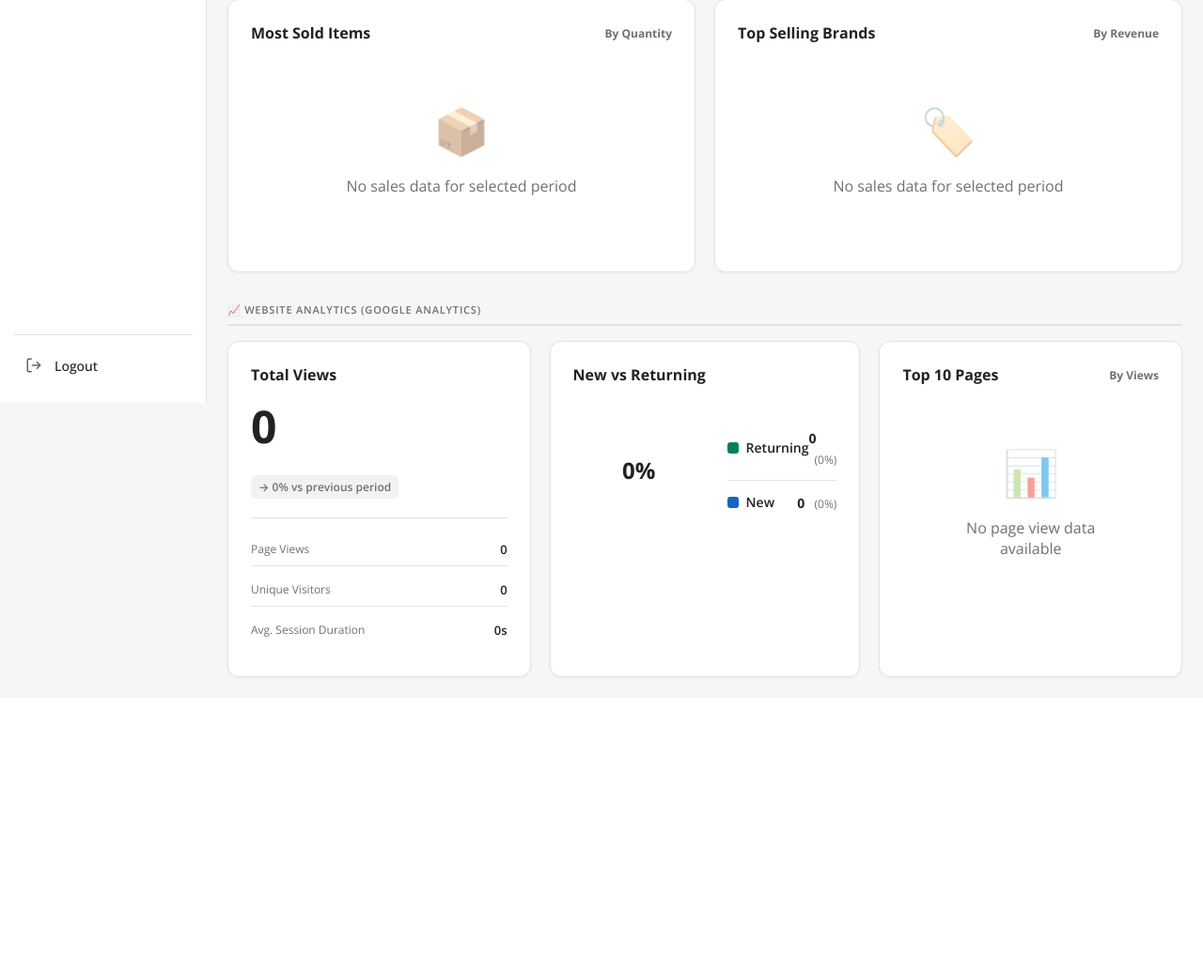
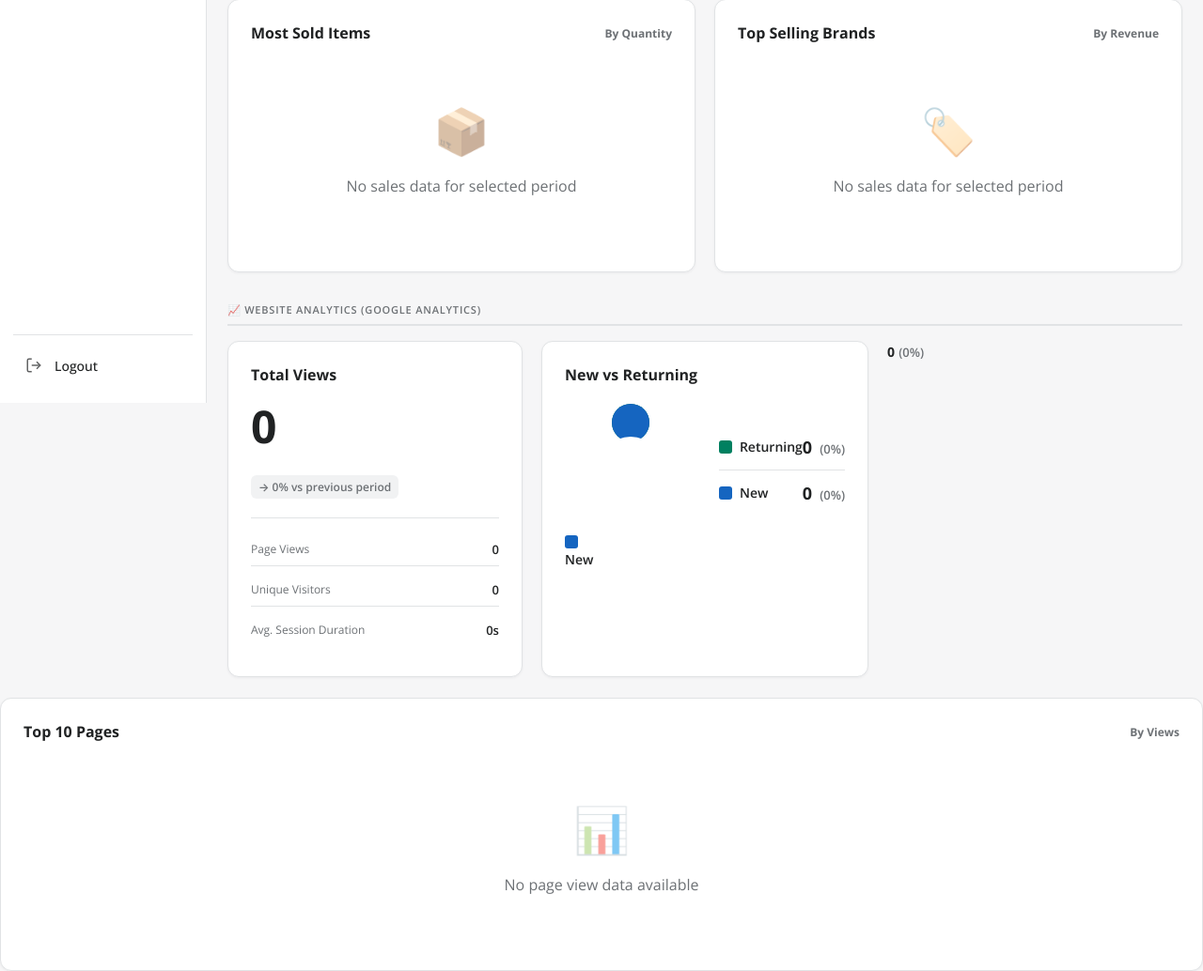
Before and after one commit to schaak722/mini-muse, a Flask app: page / in a window 1280 px wide. Shown: the part 371-1405 px from the top of the page at 94% size. Before the commit the page ends 1094 px from the top, so only its background shows below. Run offline with Flask 3, Linux system fonts and the light colour scheme; the visitor is signed in with stand-in values (Sample User, id 1); data that the repository does not hold is empty; parts of the project's set-up code (start-up, migrations or seed data) failed here and were passed over.

Commit message:
Add files via upload

```diff
--- a/app/templates/dashboard.html
+++ b/app/templates/dashboard.html
@@ -301,14 +301,26 @@
   }
 
   .legend-color {
-    width: 12px;
-    height: 12px;
+    width: 14px;
+    height: 14px;
     border-radius: 3px;
   }
 
   .legend-name {
     font-size: 14px;
     font-weight: 600;
+    color: var(--text);
+  }
+
+  .legend-value-group {
+    display: flex;
+    align-items: baseline;
+    gap: 8px;
+  }
+
+  .legend-count {
+    font-size: 18px;
+    font-weight: 700;
     color: var(--text);
   }
 
@@ -319,9 +331,9 @@
   }
 
   .legend-percent {
-    font-size: 12px;
+    font-size: 13px;
     color: var(--muted);
-    margin-left: 6px;
+    font-weight: 600;
   }
 
   .stat-row {
@@ -608,40 +620,41 @@
     <div class="pie-chart">
       <!-- SVG Donut Chart -->
       <div class="pie-visual">
-        <svg width="100%" height="100%" viewBox="0 0 160 160" preserveAspectRatio="xMidYMid meet">
+        <svg width="100%" height="100%" viewBox="0 0 140 140" preserveAspectRatio="xMidYMid meet">
           <!-- Calculate arc lengths -->
-          {% set circumference = 2 * 3.14159 * 60 %}
+          {% set circumference = 2 * 3.14159 * 50 %}
           {% set returning_dash = (returning_percent / 100) * circumference %}
           {% set new_dash = (new_percent / 100) * circumference %}
 
           <!-- Green arc for Returning users -->
           <circle
-            cx="80"
-            cy="80"
-            r="60"
+            cx="70"
+            cy="70"
+            r="50"
             fill="none"
             stroke="#008060"
-            stroke-width="30"
+            stroke-width="40"
             stroke-dasharray="{{ returning_dash }} {{ circumference }}"
-            transform="rotate(-90 80 80)"
-            stroke-linecap="butt"
+            transform="rotate(-90 70 70)"
+            stroke-linecap="round"
           />
 
           <!-- Blue arc for New users -->
           <circle
-            cx="80"
-            cy="80"
-            r="60"
+            cx="70"
+            cy="70"
+            r="50"
             fill="none"
             stroke="#1565c0"
-            stroke-width="30"
+            stroke-width="40"
             stroke-dasharray="{{ new_dash }} {{ circumference }}"
             stroke-dashoffset="{{ -returning_dash }}"
-            transform="rotate(-90 80 80)"
-            stroke-linecap="butt"
+            transform="rotate(-90 70 70)"
+            stroke-linecap="round"
           />
         </svg>
-        <div class="pie-center">{{ returning_percent }}%</div>
+        <!-- Empty center (no percentage displayed) -->
+        <div class="pie-center"></div>
       </div>
 
       <div class="pie-legend">
@@ -650,14 +663,24 @@
             <div class="legend-color" style="background: #008060;"></div>
             <span class="legend-name">Returning</span>
           </div>
-          <div>
-            <span class="legend-value">{{ kpis.ga_metrics.returning_users }}</span>
+          <div class="legend-value-group">
+            <span class="legend-count">{{ kpis.ga_metrics.returning_users }}</span>
             <span class="legend-percent">({{ returning_percent }}%)</span>
           </div>
         </div>
 
         <div class="legend-item">
           <div class="legend-label">
+            <div class="legend-color" style="background: #1565c0;"></div>
+            <span class="legend-name">New</span>
+          </div>
+          <div class="legend-value-group">
+            <span class="legend-count">{{ kpis.ga_metrics.new_users }}</span>
+            <span class="legend-percent">({{ new_percent }}%)</span>
+          </div>
+        </div>
+      </div>
+    </div>
             <div class="legend-color" style="background: #1565c0;"></div>
             <span class="legend-name">New</span>
           </div>
```
